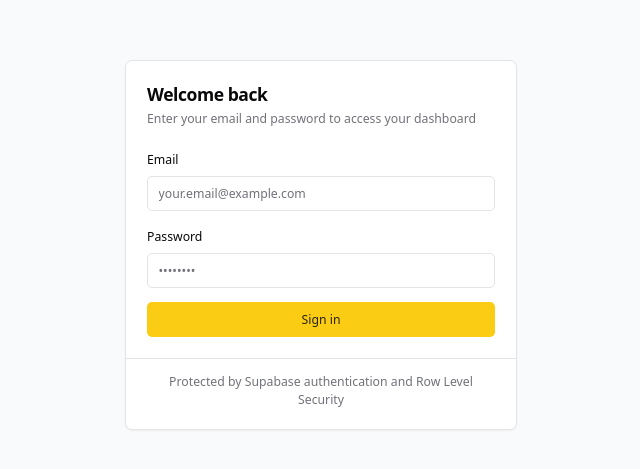
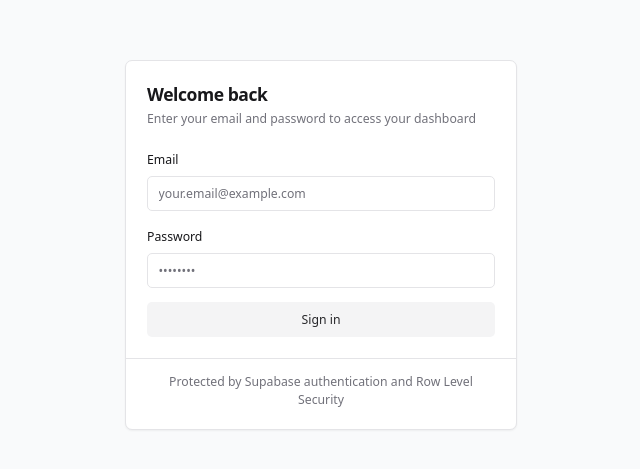
Before and after one commit to pepegazzo/ppg-dashboard, a React (Vite) app: page /login in a window 1280 px wide. Shown: the part 155-624 px from the top of the page, without its empty margins (319-959 px from the left). Built offline with nearby package versions, Linux system fonts and the light colour scheme.

Commit message:
Refactor: Update button and badge styles to use zinc colors for improved visual consistency across the UI

```diff
--- a/src/components/ui/badge.tsx
+++ b/src/components/ui/badge.tsx
@@ -1,23 +1,16 @@
-
 import * as React from "react"
 import { cva, type VariantProps } from "class-variance-authority"
 
 import { cn } from "@/lib/utils"
 
 const badgeVariants = cva(
-  "inline-flex items-center rounded-full border px-2.5 py-0.5 text-xs font-semibold transition-colors focus:outline-none focus:ring-2 focus:ring-ring focus:ring-offset-2",
+  "inline-flex items-center rounded-full border-zinc-300 border px-2.5 py-0.5 text-xs font-semibold transition-colors focus:outline-none focus:ring-2 focus:ring-zinc-400 focus:ring-offset-2 bg-zinc-100 text-zinc-800",
   {
     variants: {
       variant: {
-        default:
-          "border-transparent bg-primary text-primary-foreground hover:bg-primary/80",
-        secondary:
-          "border-transparent bg-secondary text-secondary-foreground hover:bg-secondary/80",
-        destructive:
-          "border-transparent bg-destructive text-destructive-foreground hover:bg-destructive/80",
-        outline: "text-foreground",
-        success:
-          "border-transparent bg-green-100 text-green-800 hover:bg-green-200",
+        default: "bg-zinc-100 text-zinc-800 border-zinc-300",
+        secondary: "bg-zinc-200 text-zinc-700 border-zinc-300",
+        outline: "text-zinc-800 border-zinc-300 bg-transparent",
       },
     },
     defaultVariants: {
--- a/src/components/ui/button.tsx
+++ b/src/components/ui/button.tsx
@@ -5,19 +5,16 @@ import { cva, type VariantProps } from "class-variance-authority"
 import { cn } from "@/lib/utils"
 
 const buttonVariants = cva(
-  "inline-flex items-center justify-center gap-2 whitespace-nowrap rounded-md text-sm font-medium ring-offset-background transition-colors focus-visible:outline-none focus-visible:ring-2 focus-visible:ring-ring focus-visible:ring-offset-2 disabled:pointer-events-none disabled:opacity-50 [&_svg]:pointer-events-none [&_svg]:size-4 [&_svg]:shrink-0",
+  "inline-flex items-center justify-center gap-2 whitespace-nowrap rounded-md text-sm font-medium ring-offset-zinc-100 transition-colors focus-visible:outline-none focus-visible:ring-2 focus-visible:ring-zinc-400 focus-visible:ring-offset-2 disabled:pointer-events-none disabled:opacity-50 [&_svg]:pointer-events-none [&_svg]:size-4 [&_svg]:shrink-0",
   {
     variants: {
       variant: {
-        default: "bg-primary text-primary-foreground hover:bg-primary/90",
-        destructive:
-          "bg-destructive text-destructive-foreground hover:bg-destructive/90",
-        outline:
-          "border border-input bg-background hover:bg-accent hover:text-accent-foreground",
-        secondary:
-          "bg-secondary text-secondary-foreground hover:bg-secondary/80",
-        ghost: "hover:bg-accent hover:text-accent-foreground",
-        link: "text-primary underline-offset-4 hover:underline",
+        default: "bg-zinc-100 text-zinc-800 border-zinc-300 hover:bg-zinc-200",
+        destructive: "bg-zinc-200 text-zinc-700 border-zinc-300 hover:bg-zinc-300",
+        outline: "border-zinc-300 bg-transparent text-zinc-800 hover:bg-zinc-100",
+        secondary: "bg-zinc-200 text-zinc-700 border-zinc-300 hover:bg-zinc-300",
+        ghost: "bg-transparent text-zinc-700 hover:bg-zinc-100",
+        link: "text-zinc-700 underline-offset-4 hover:underline",
       },
       size: {
         default: "h-10 px-4 py-2",
--- a/src/index.css
+++ b/src/index.css
@@ -5,44 +5,44 @@
 @layer base {
   :root {
     --background: 0 0% 100%;
-    --foreground: 240 10% 3.9%;
+    --foreground: 240 6% 10%;
 
     --card: 0 0% 100%;
-    --card-foreground: 240 10% 3.9%;
+    --card-foreground: 240 6% 10%;
 
     --popover: 0 0% 100%;
-    --popover-foreground: 240 10% 3.9%;
+    --popover-foreground: 240 6% 10%;
 
-    --primary: 48 96% 53%;
-    --primary-foreground: 48 30% 12%;
+    --primary: 240 5% 60%; /* zinc-500 */
+    --primary-foreground: 240 6% 10%;
 
     --secondary: 240 4.8% 95.9%;
-    --secondary-foreground: 240 5.9% 10%;
+    --secondary-foreground: 240 6% 10%;
 
     --muted: 240 4.8% 95.9%;
     --muted-foreground: 240 3.8% 46.1%;
 
-    --accent: 48 96% 89%;
-    --accent-foreground: 240 5.9% 10%;
+    --accent: 240 5% 80%; /* zinc-200 */
+    --accent-foreground: 240 6% 10%;
 
-    --destructive: 0 84.2% 60.2%;
-    --destructive-foreground: 0 0% 98%;
+    --destructive: 240 4% 80%; /* zinc-300 as neutral */
+    --destructive-foreground: 240 6% 10%;
 
-    --border: 240 5.9% 90%;
-    --input: 240 5.9% 90%;
-    --ring: 48 96% 53%;
+    --border: 240 5% 90%;
+    --input: 240 5% 90%;
+    --ring: 240 5% 60%;
 
     --radius: 0.5rem;
 
-    --sidebar: 240 5.9% 10%;
+    --sidebar: 240 6% 10%;
     --sidebar-foreground: 0 0% 98%;
-    --sidebar-background: 240 5.9% 10%;
-    --sidebar-primary: 48 96% 53%;
-    --sidebar-primary-foreground: 240 5.9% 10%;
-    --sidebar-accent: 240 3.7% 15.9%;
+    --sidebar-background: 240 6% 10%;
+    --sidebar-primary: 240 5% 60%;
+    --sidebar-primary-foreground: 240 6% 10%;
+    --sidebar-accent: 240 5% 20%;
     --sidebar-accent-foreground: 0 0% 98%;
-    --sidebar-border: 240 3.7% 15.9%;
-    --sidebar-ring: 48 96% 53%;
+    --sidebar-border: 240 5% 20%;
+    --sidebar-ring: 240 5% 60%;
   }
 }
 
```
